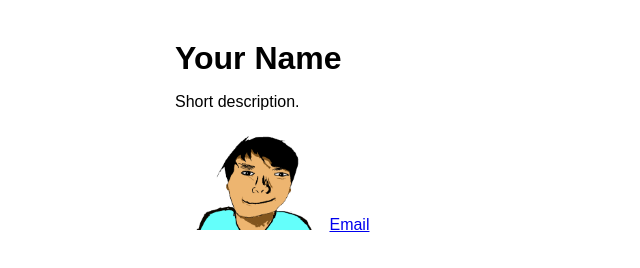
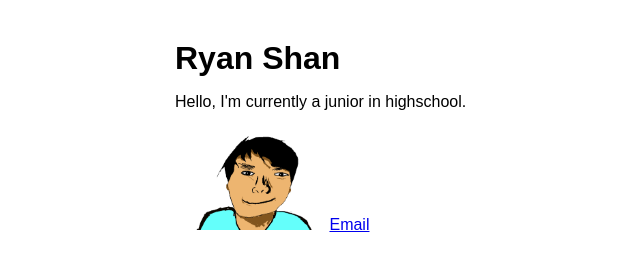
Before and after one commit to RyanShan-Gold/RyanShan-Gold.github.io, a plain HTML site: page index.html in a window 1280 px wide. Shown: the whole page, without its empty margins (165-805 px from the left). Drawn offline with Linux system fonts and the light colour scheme.

Commit message:
Example Updates

```diff
--- a/index.html
+++ b/index.html
@@ -2,12 +2,12 @@
 <html>
 <head>
 <meta charset="UTF-8">
-<title>Intro</title>
+<title>Who Am I</title>
 <link rel="stylesheet" href="style.css">
 </head>
 <body>
-<h1>Your Name</h1>
-<p>Short description.</p>
+<h1>Ryan Shan</h1>
+<p>Hello, I'm currently a junior in highschool.</p>
 <img src="profpic.jpg" alt="">
 <a href="ryanshan0228@gmail.com">Email</a>
 <script src="script.js"></script>
```
